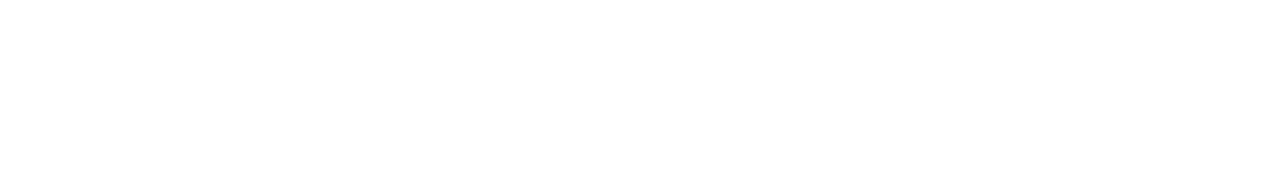
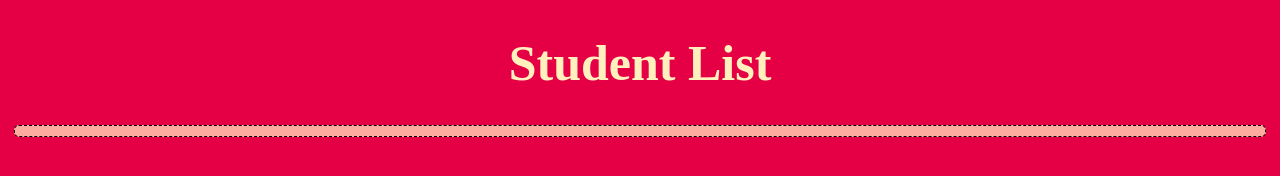
Before and after one commit to SrushtiWanjari/dynamic-cards-using-array, a plain HTML site: page index.html in a window 1280 px wide. Drawn offline with Linux system fonts and the light colour scheme.

Commit message:
css added

```diff
--- a/index.html
+++ b/index.html
@@ -5,7 +5,27 @@
     <meta name="viewport" content="width=device-width, initial-scale=1.0">
     <title>Document</title>
 </head>
+<style>
+    body{
+        background-color: #E50046;
+    }
+    .heading{
+        text-align: center;
+        font-size: 50px;
+        color: #FFF0BD;
+    }
+    .student-info{
+        padding: 5px;
+        margin: 6px;
+        border: 1px dashed black;
+        border-radius: 5px;
+        background-color: #FDAB9E;
+    }
+</style>
 <body>
-
+    <div>
+    <h1 class="heading">Student List</h1>
+    <div class="student-info"></div>
+</div>
 </body>
 </html>
```
